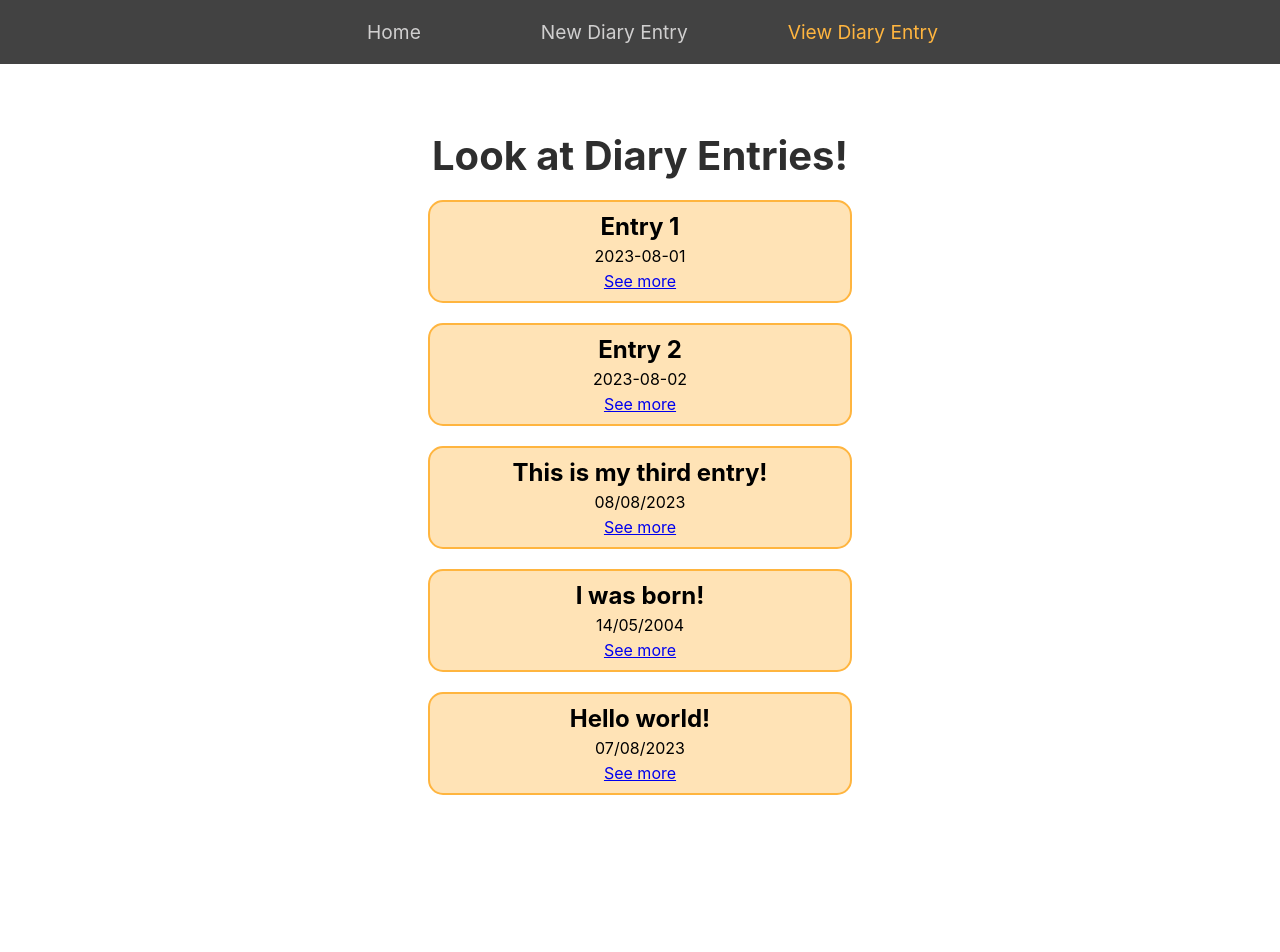
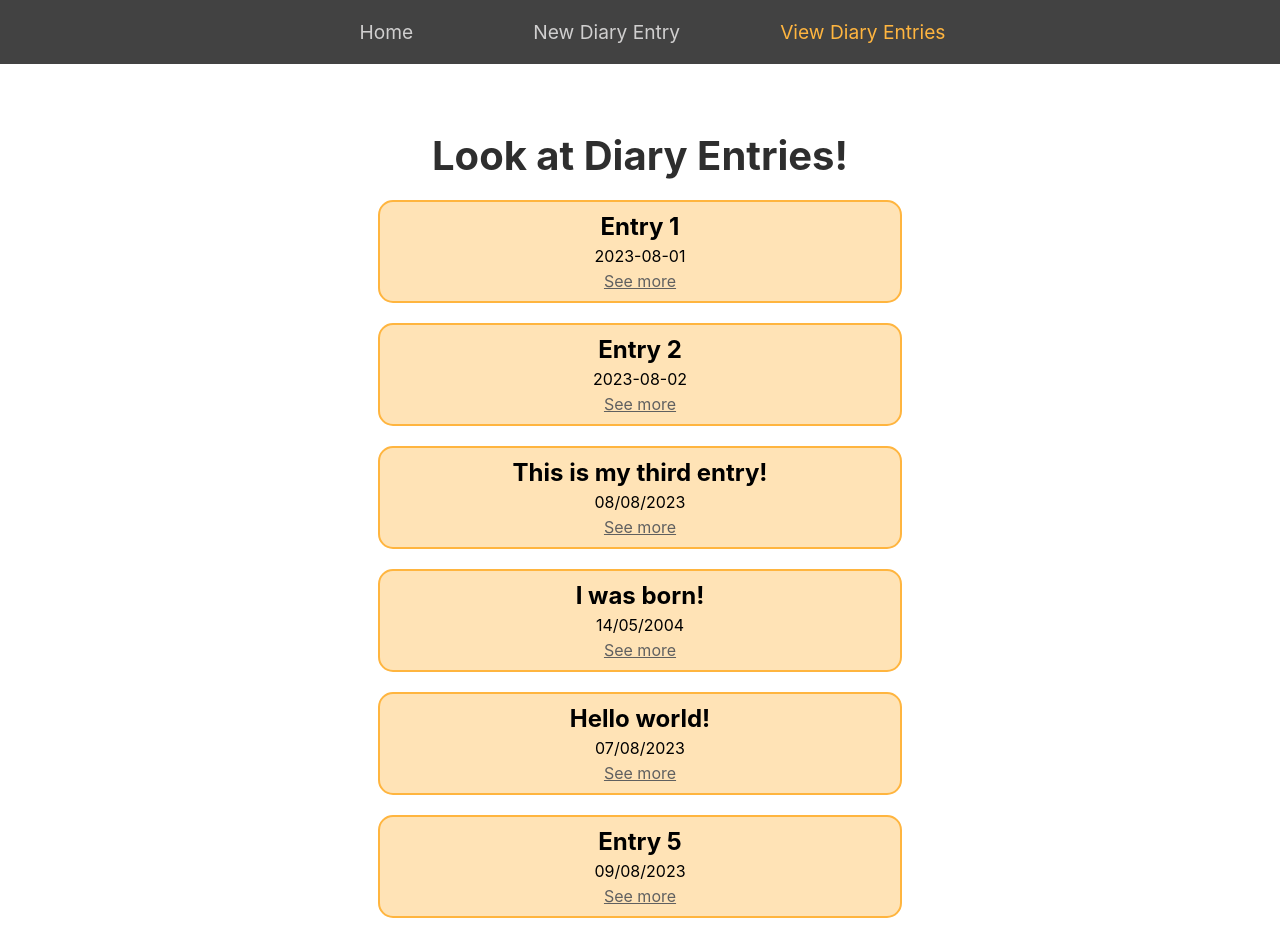
Before and after one commit to mishmishel/my-react-app, a React (Create React App) app: page /viewdiaryentries in a window 1280 px wide. Shown: the top 952 px of the page. Before the commit the page ends 855 px from the top, so only its background shows below. Built offline with nearby package versions, Linux system fonts and the light colour scheme; data requests are answered from the project's data file.

Commit message:
More styling

```diff
--- a/db.json
+++ b/db.json
@@ -29,6 +29,12 @@
       "date": "07/08/2023",
       "content": "Today, I went to the gym :)",
       "id": 5
+    },
+    {
+      "title": "Entry 5",
+      "date": "09/08/2023",
+      "content": "Today, I used the usehistory() hook. ",
+      "id": 6
     }
   ]
 }
--- a/src/components/EntryDetails.js
+++ b/src/components/EntryDetails.js
@@ -5,7 +5,6 @@ import EntryItemDetails from "./EntryItemDetails";
 function EntryDetails() {
     const [entry, setEntry] = useState(null);
     const params = useParams()
-    const id = 1;
 
     useEffect(() => {
         fetch(`http://localhost:4000/entries/${params.id}`)
@@ -13,11 +12,11 @@ function EntryDetails() {
             .then(data => setEntry(data))
     }, [params.id])
 
-    if(!entry) return <h2>Loading...</h2>
+    if(!entry) return <h2 id="loading">Loading...</h2>
 
     return (
         <section>
-            <div id="entrydetails">
+            <div className="details-container">
                 <EntryItemDetails
                 key={entry.id}
                 title={entry.title}
--- a/src/components/Navbar.js
+++ b/src/components/Navbar.js
@@ -15,7 +15,7 @@ function Navbar() {
         </NavLink>
 
         <NavLink to="/viewdiaryentries" className="right-link">
-            View Diary Entry
+            View Diary Entries
         </NavLink>
 
        </div>
--- a/src/components/NewDiaryEntry.css
+++ b/src/components/NewDiaryEntry.css
@@ -32,7 +32,7 @@
     width: 100%;
     padding: 10px;
     margin-bottom: 15px;
-    border: 1px solid #ffb53f;
+    border: 1.5px solid #ffb53f;
     border-radius: 4px;
     box-sizing: border-box; /* Include padding and border in the width */
 }
--- a/src/components/NewDiaryEntry.js
+++ b/src/components/NewDiaryEntry.js
@@ -1,4 +1,5 @@
 import React, { useState } from "react";
+import { useHistory } from "react-router-dom"; // hook to redirect users
 import './NewDiaryEntry.css';
 
 function NewDiaryEntry() {
@@ -8,6 +9,8 @@ function NewDiaryEntry() {
         date: "",
         content: ""
     })
+
+    const history = useHistory();
 
     const handleInputChange = (e) => {
         const { name, value } = e.target;
@@ -31,13 +34,14 @@ function NewDiaryEntry() {
 
         .then(response => response.json())
         .then(data => {
-            console.log("Entry created:", data);
 
-            setEntry({
+            history.push(`/viewdiaryentries/${data.id}`)
+
+           /* setEntry({
                 title: "",
                 date: "",
                 content: ""
-            }); // Resetting input boxes to blank after submission by changing state
+            }); // Resetting input boxes to blank after submission by changing state */
 
         })
         .catch(error => {
--- a/src/components/ViewDiaryEntries.css
+++ b/src/components/ViewDiaryEntries.css
@@ -18,8 +18,8 @@ h1 {
 
 .entry-item p {
     margin: 5px 0;
+    font-size: 1rem;
 }
-
 
 #entries {
     text-align: center;
@@ -39,5 +39,28 @@ h1 {
     margin-top: 20px;
     margin-bottom: 20px;
     border-radius: 15px;
-    width: 400px;
+    width: 500px;
 }
+
+#see-more {
+    font-size: 1rem;
+    color: #606060;
+}
+
+#see-more:hover {
+    color: #ffb53f;
+}
+
+.details-container {
+    max-width: 800px;
+    margin: 0 auto;
+    padding: 40px;
+    text-align: center;
+  }
+
+#loading {
+    font-size: 2.5rem;
+    color: #2e2e2e;
+    margin-bottom: 20px;
+    text-align: center;
+}
--- a/src/components/ViewDiaryItem.js
+++ b/src/components/ViewDiaryItem.js
@@ -1,12 +1,12 @@
 import React from "react";
-import { Link } from "react-router-dom";
+import { NavLink } from "react-router-dom";
 
 function ViewDiaryItem({id, title, date }) {
     return (
         <div className="entry-item">
             <h2>{title}</h2>
             <p>{date}</p>
-            <Link to={`/viewdiaryentries/${id}`}>See more</Link>
+            <NavLink id="see-more" to={`/viewdiaryentries/${id}`}>See more</NavLink>
         </div>
     );
 }
```
Lines whose indentation alone changed are shown as unchanged.
